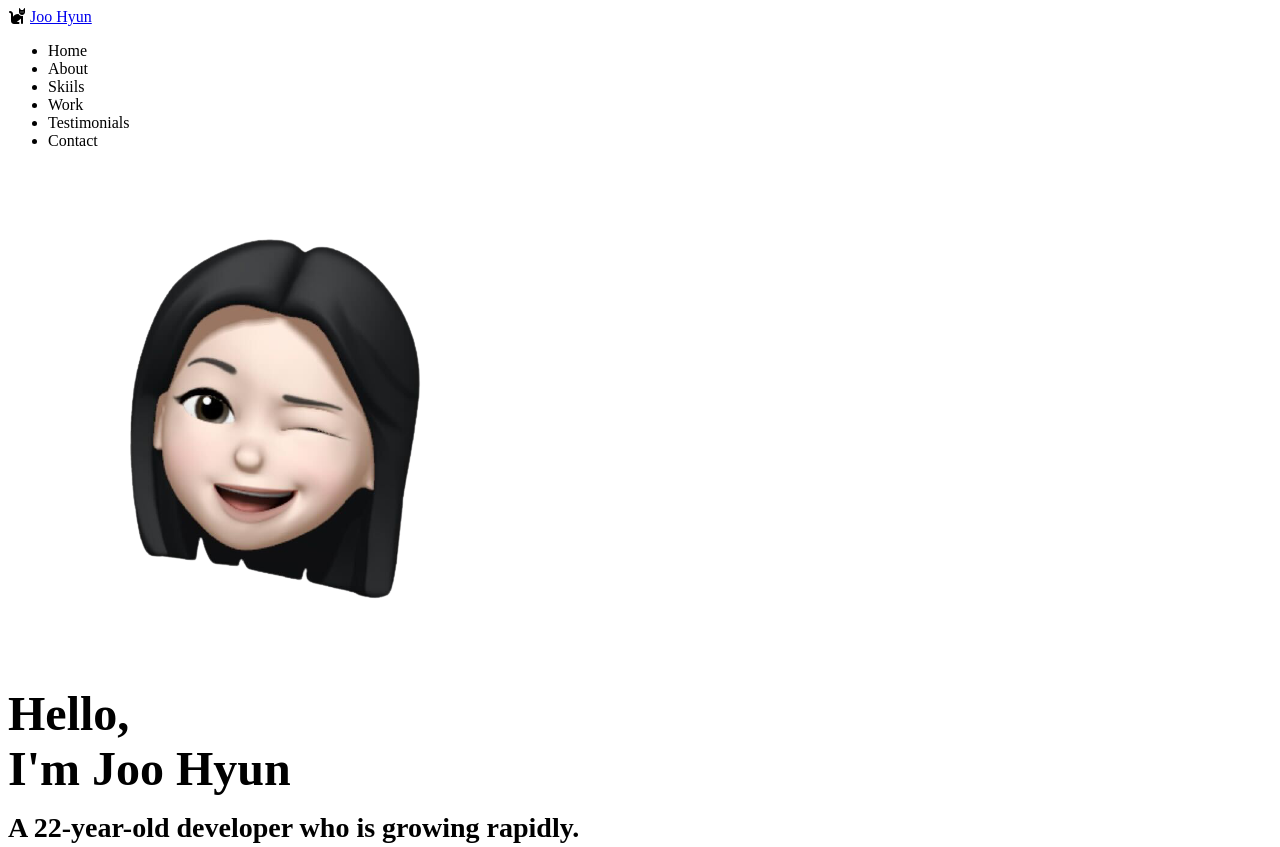
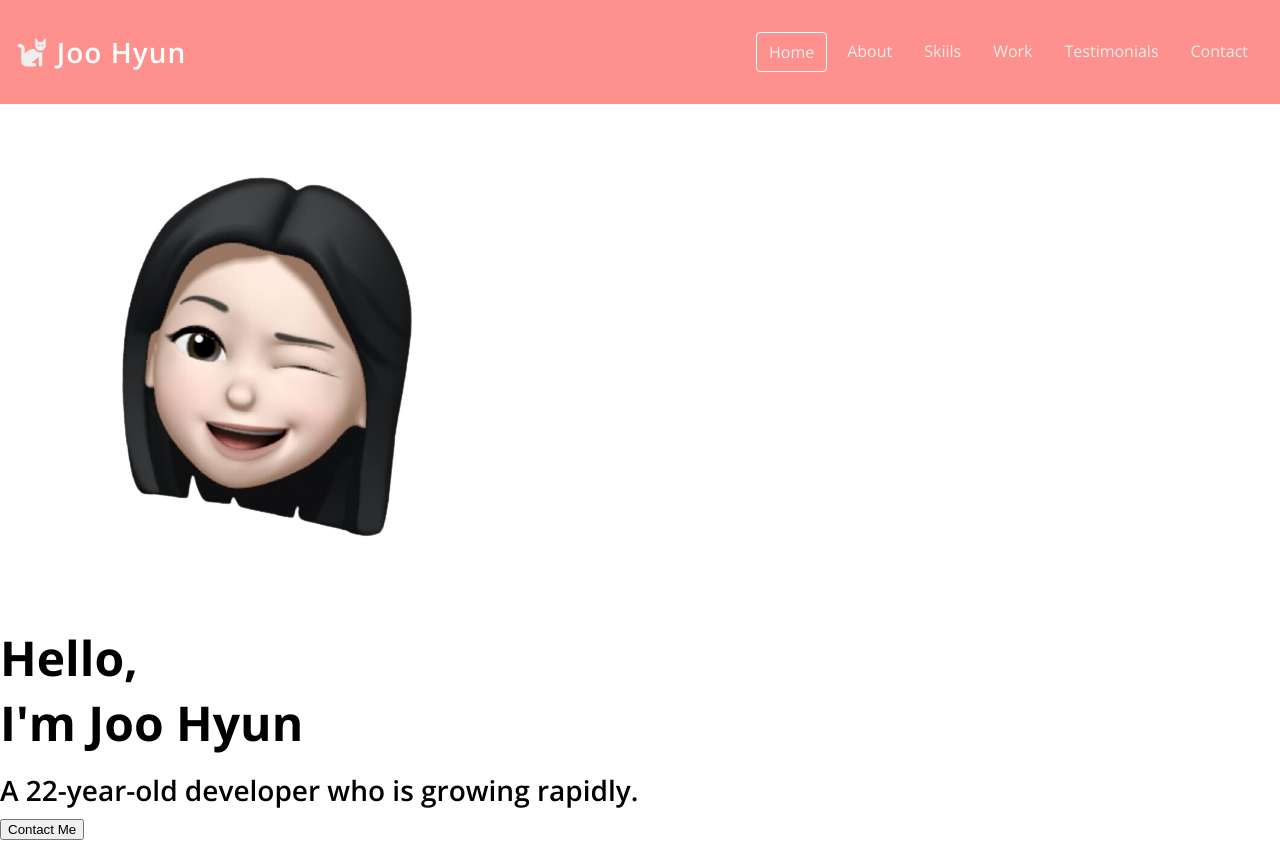
Before and after one commit to reinexxism/Portfolio-Website, a plain HTML site: page index.html in a window 1280 px wide. Shown: the top 847 px of the page. Drawn offline with nearby package versions, Linux system fonts and the light colour scheme.

Commit message:
add navbar css

```diff
--- a/index.html
+++ b/index.html
@@ -35,7 +35,7 @@
       <a href="#">Joo Hyun</a>
     </div>
     <ul class="navbar__menu">
-      <li class="navbar__menu__item">Home</li>
+      <li class="navbar__menu__item active">Home</li>
       <li class="navbar__menu__item">About</li>
       <li class="navbar__menu__item">Skiils</li>
       <li class="navbar__menu__item">Work</li>
--- a/style.css
+++ b/style.css
@@ -27,11 +27,28 @@
   --weight-regular: 400;
 
   /* Size */
+  --size-border-radius: 4px;
 }
 
 /* Universal tags */
 * {
   box-sizing: border-box;
+}
+
+body {
+  margin: 0;
+  font-family: "Open Sans", sans-serif;
+  cursor: default;
+}
+
+a {
+  text-decoration: none;
+  color: var(--color-white);
+}
+
+ul {
+  list-style: none;
+  padding-left: 0;
 }
 
 /* Typography */
@@ -62,3 +79,40 @@ p {
   color: var(--color-black);
   margin: 4px 0;
 }
+
+/* Navcar */
+#navbar {
+  display: flex;
+  justify-content: space-between;
+  background-color: var(--color-pink);
+  align-items: center;
+  color: var(--color-light-white);
+  padding: 16px;
+}
+
+.navbar__logo {
+  font-size: var(--font-medium);
+  font-weight: var(--weight-semi-bold);
+  color: var(--color-light-white);
+  letter-spacing: 1px;
+}
+
+.navbar__menu {
+  display: flex;
+}
+
+.navbar__menu__item {
+  padding: 8px 12px;
+  margin: 0 4px;
+  cursor: pointer;
+}
+
+.navbar__menu__item:hover {
+  background-color: var(--color-dark-pink);
+  border-radius: var(--size-border-radius);
+}
+
+.navbar__menu__item.active {
+  border: 1px solid var(--color-white);
+  border-radius: var(--size-border-radius);
+}
```
